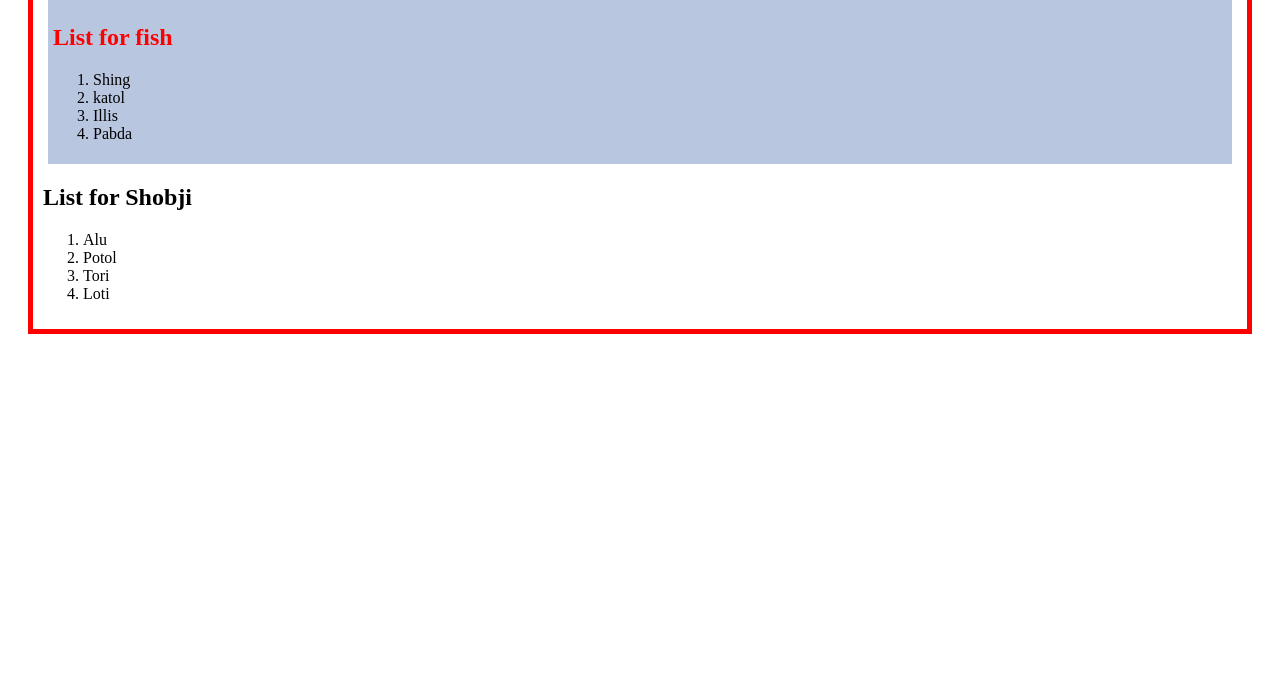
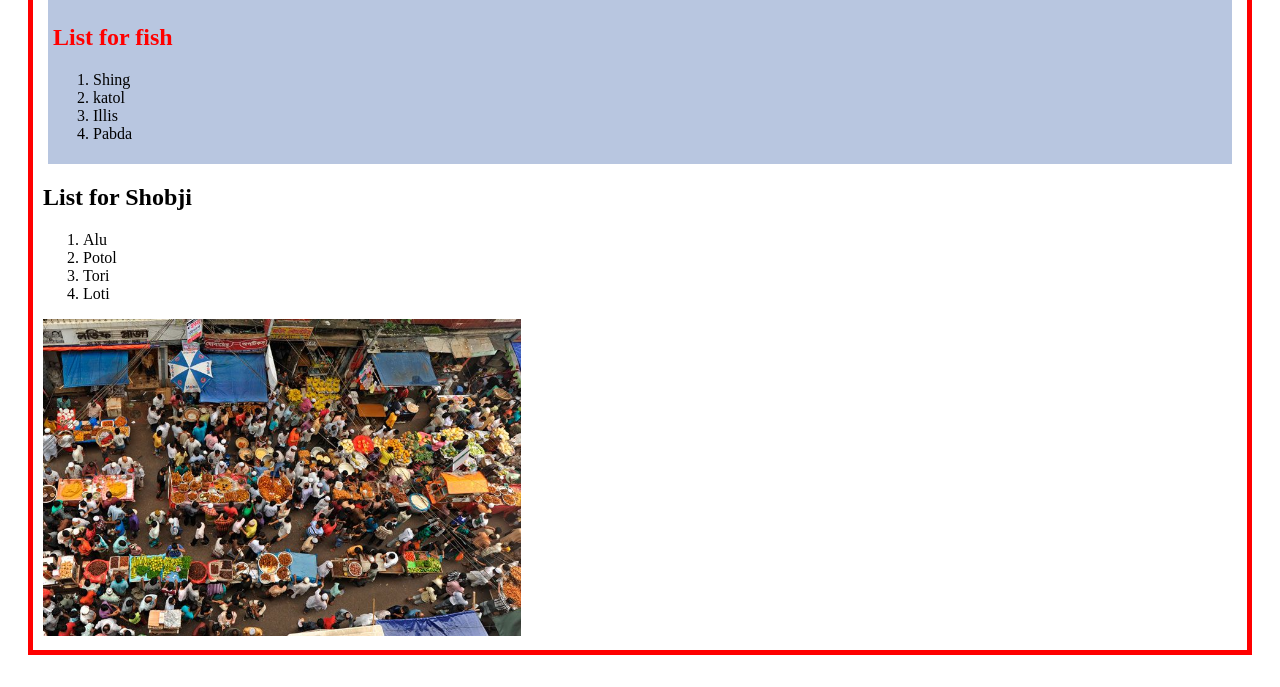
Before and after one commit to Masum-SM/Bazar, a plain HTML site: page index.html in a window 1280 px wide. Shown: the part 113-800 px from the top of the page. Drawn offline with Linux system fonts and the light colour scheme.

Commit message:
adding Image

```diff
--- a/index.html
+++ b/index.html
@@ -31,6 +31,8 @@
                 </ol>
             </div>
         </div>
+
+        <img src="bdBazar.jpg" alt="" srcset="">
     </div>
 </body>
 </html>
--- a/style.css
+++ b/style.css
@@ -22,3 +22,7 @@
 .fish h2{
     color: red;
 }
+img{
+    height: 40%;
+    width: 40%;
+}
```
Also changed, not shown: bdBazar.jpg (added).
